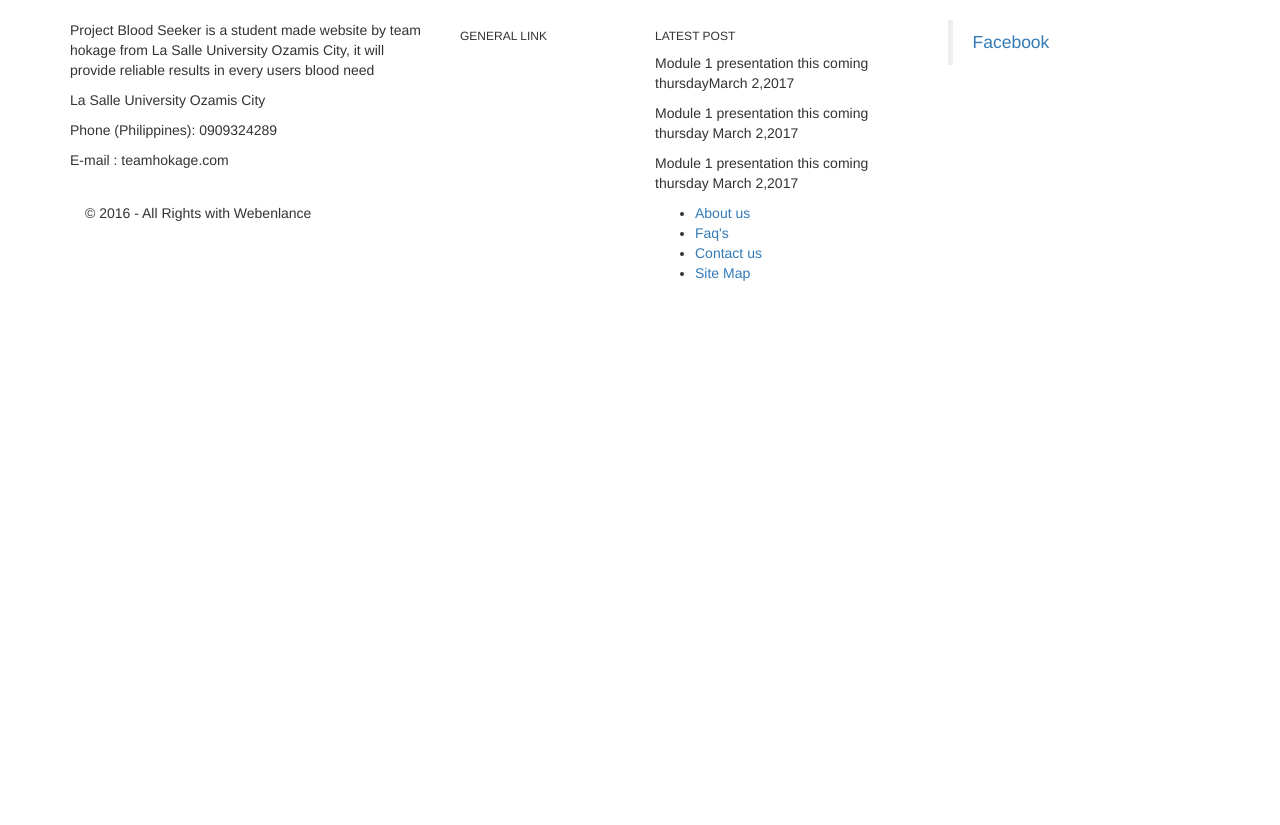
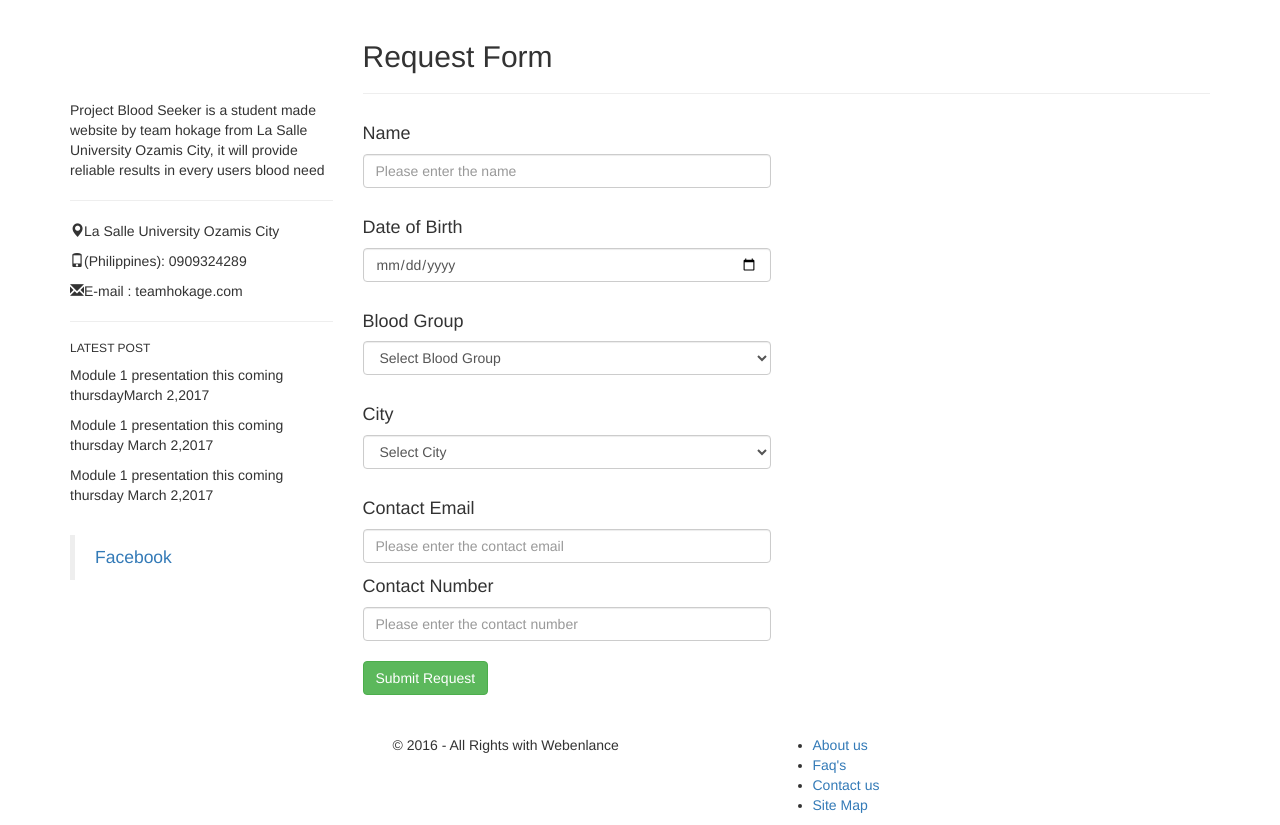
Before and after one commit to bonikowld/Blood, a PHP site: page /request.php in a window 1280 px wide; the page is wider, and only the part inside the window is pictured. Shown: the part 52-877 px from the top of that part. Before the commit the page ends 333 px from the top of that part, so only its background shows below. Run offline with PHP 8.4, Linux system fonts and the light colour scheme; some libraries are stand-ins or nearby versions.

Commit message:
nagbutang kunuhay ko ug request form ug naa koy gidugang nga code sa footer para manggawas ang mga icon kunuhay

```diff
--- a/lib/footer.php
+++ b/lib/footer.php
@@ -3,9 +3,9 @@
     <div class="row">
         <div class="col-md-4 col-sm-6 footerleft ">
         <p>Project Blood Seeker is a student made website by team hokage from La Salle University Ozamis City, it will provide reliable results in every users blood need</p>
-        <p><i class="fa fa-map-pin"></i> La Salle University Ozamis City</p>
-        <p><i class="fa fa-phone"></i> Phone (Philippines): 0909324289</p>
-        <p><i class="fa fa-envelope"></i> E-mail : teamhokage.com</p>
+        <p><span class="glyphicon glyphicon-map-marker"></span>La Salle University Ozamis City</p>
+        <p><span class="glyphicon glyphicon-phone"></span>(Philippines): 0909324289</p>
+        <p><span class="glyphicon glyphicon-envelope"></span>E-mail : teamhokage.com</p>
 
       </div>
       <div class="col-md-2 col-sm-6 paddingtop-bottom">
--- /dev/null
+++ b/lib/requestform.php
@@ -0,0 +1,85 @@
+<link rel="stylesheet" href="https://maxcdn.bootstrapcdn.com/bootstrap/3.3.7/css/bootstrap.min.css">
+<script src="https://ajax.googleapis.com/ajax/libs/jquery/3.2.1/jquery.min.js"></script>
+<script src="https://maxcdn.bootstrapcdn.com/bootstrap/3.3.7/js/bootstrap.min.js"></script>
+<link type="style/css" href="css/remember.css" rel="stylesheet">
+
+<div class="container">
+
+  <div class="row content">
+    <div class="col-sm-3 sidenav">
+        <br><br><br><br><p>Project Blood Seeker is a student made website by team hokage from La Salle University
+        Ozamis City, it will provide reliable results in every users blood need</p>
+        <hr>
+        <p><span class="glyphicon glyphicon-map-marker"></span>La Salle University Ozamis City</p>
+        <p><span class="glyphicon glyphicon-phone"></span>(Philippines): 0909324289</p>
+        <p><span class="glyphicon glyphicon-envelope"></span>E-mail : teamhokage.com</p>
+        <hr>
+        <h6 class="heading7">LATEST POST</h6>
+         <div class="post">
+           <p>Module 1 presentation this coming thursday<span>March 2,2017</span></p>
+           <p>Module 1 presentation this coming thursday <span>March 2,2017</span></p>
+           <p>Module 1 presentation this coming thursday <span>March 2,2017</span></p>
+         </div>
+        <br>
+         <div class="fb-page" data-href="https://www.facebook.com/facebook" data-tabs="timeline" data-height="300" data-small-header="false" style="margin-bottom:15px;" data-adapt-container-width="true" data-hide-cover="false" data-show-facepile="true">
+          <div class="fb-xfbml-parse-ignore">
+          <blockquote cite="https://www.facebook.com/facebook"><a href="https://www.facebook.com/facebook">Facebook</a></blockquote>
+          </div>
+         </div>
+
+      <br>
+    </div>
+
+    <div class="col-sm-9">
+      <h2>Request Form</h2>
+      <hr>
+      <div class="row">
+   <div class="col-md-6 mob-con-border">
+     <div class="control-group">
+        <h4>Name</h4>
+         <input type="text" class="form-control" rel="tooltip"  name="name"
+         id="name" placeholder="Please enter the name">
+     <div><br>
+     <div class="control-group">
+        <h4>Date of Birth</h4>
+         <input type="date" class="form-control" name="dob" id="dob">
+     <div><br>
+     <div class="control-group">
+        <h4>Blood Group</h4>
+          <select class="form-control" name="bloodgroup" id="bloodgroup">
+          <option value="0">Select Blood Group</option>
+          <option value="A+">A+</option>
+          <option value="A">A</option>
+          <option value="B">B</option>
+          <option value="O">O</option>
+          </select>
+     <div><br>
+     <div class="control-group">
+        <h4>City</h4>
+          <select class="form-control" name="city" id="city">
+          <option value="0">Select City</option>
+          <option value="Oroquieta City">Oroquieta City</option>
+          <option value="Ozamiz City">Ozamiz City</option>
+          <option value="Tangub City">Tangub City</option>
+          </select>
+     </div><br>
+     <div class="control-group">
+        <h4>Contact Email</h4>
+          <form action="/action_page.php" autocomplete="on">
+          <input class="form-control" type="email" name="email" id="email" autocomplete="off" placeholder="Please enter the contact email">
+          </form>
+     </div>
+     <div class="control-group">
+        <h4>Contact Number</h4>
+          <input type="text" class="form-control" rel="tooltip"  name="contactnumber"
+          id="contactnumber" placeholder="Please enter the contact number">
+     </div><br>
+     <div class="controls btn-bbi-group">
+        <button type="submit" class="btn btn-success">Submit Request</button>
+     </div>
+   </div>
+  </div>
+    </div>
+  </div>
+
+</div>
--- a/request.php
+++ b/request.php
@@ -27,7 +27,21 @@
     </nav>
     </div>
 
+<?php include('lib/requestform.php');?>
 
-
-
-<?php include('lib/footer.php');?>
+<br><br>
+<div class="copyright">
+  <div class="container">
+    <div class="col-md-4">
+      <p>© 2016 - All Rights with Webenlance</p>
+    </div>
+    <div class="col-md-4">
+      <ul class="bottom_ul">
+        <li><a href="#">About us</a></li>
+        <li><a href="#">Faq's</a></li>
+        <li><a href="#">Contact us</a></li>
+        <li><a href="#">Site Map</a></li>
+      </ul>
+    </div>
+  </div>
+</div>
```
